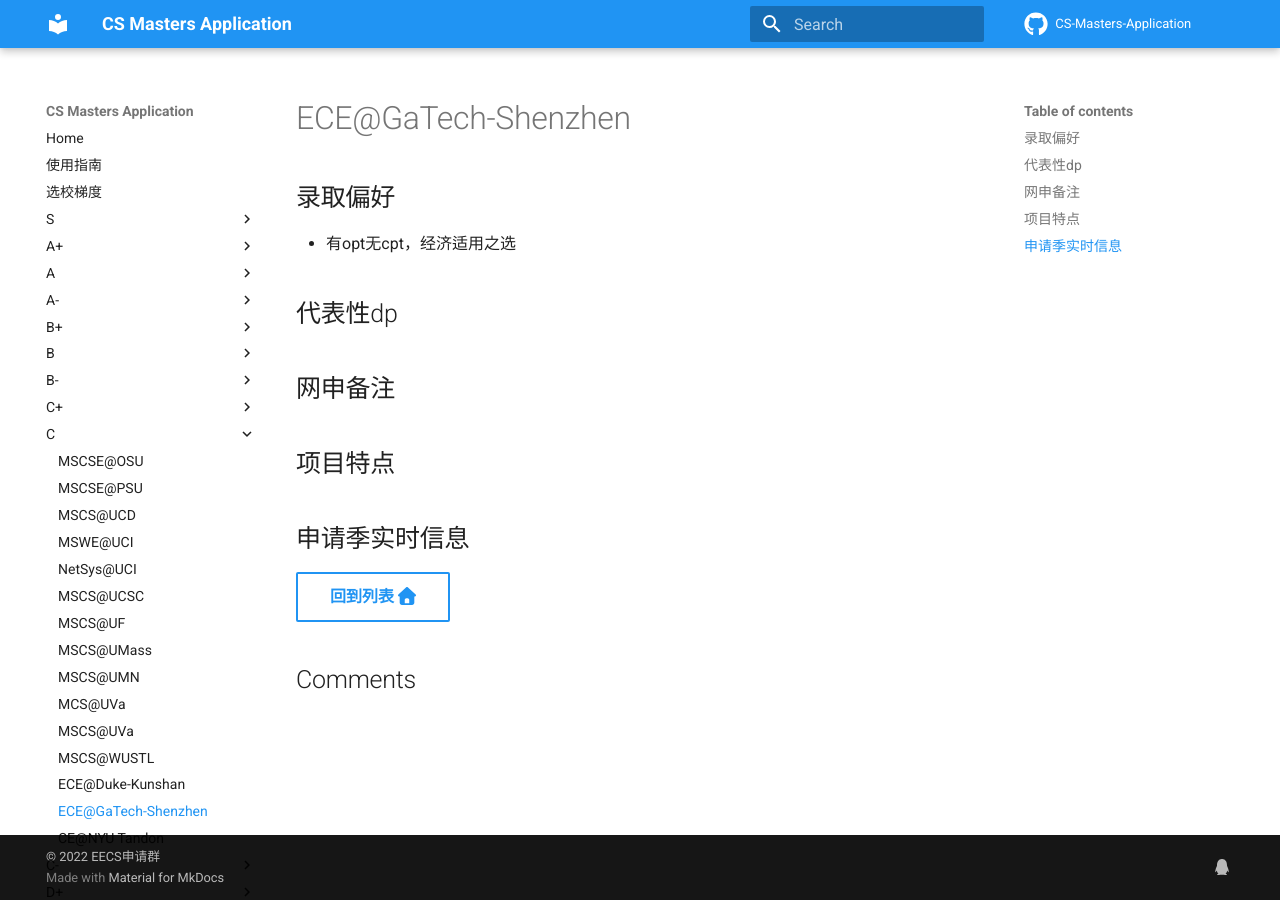
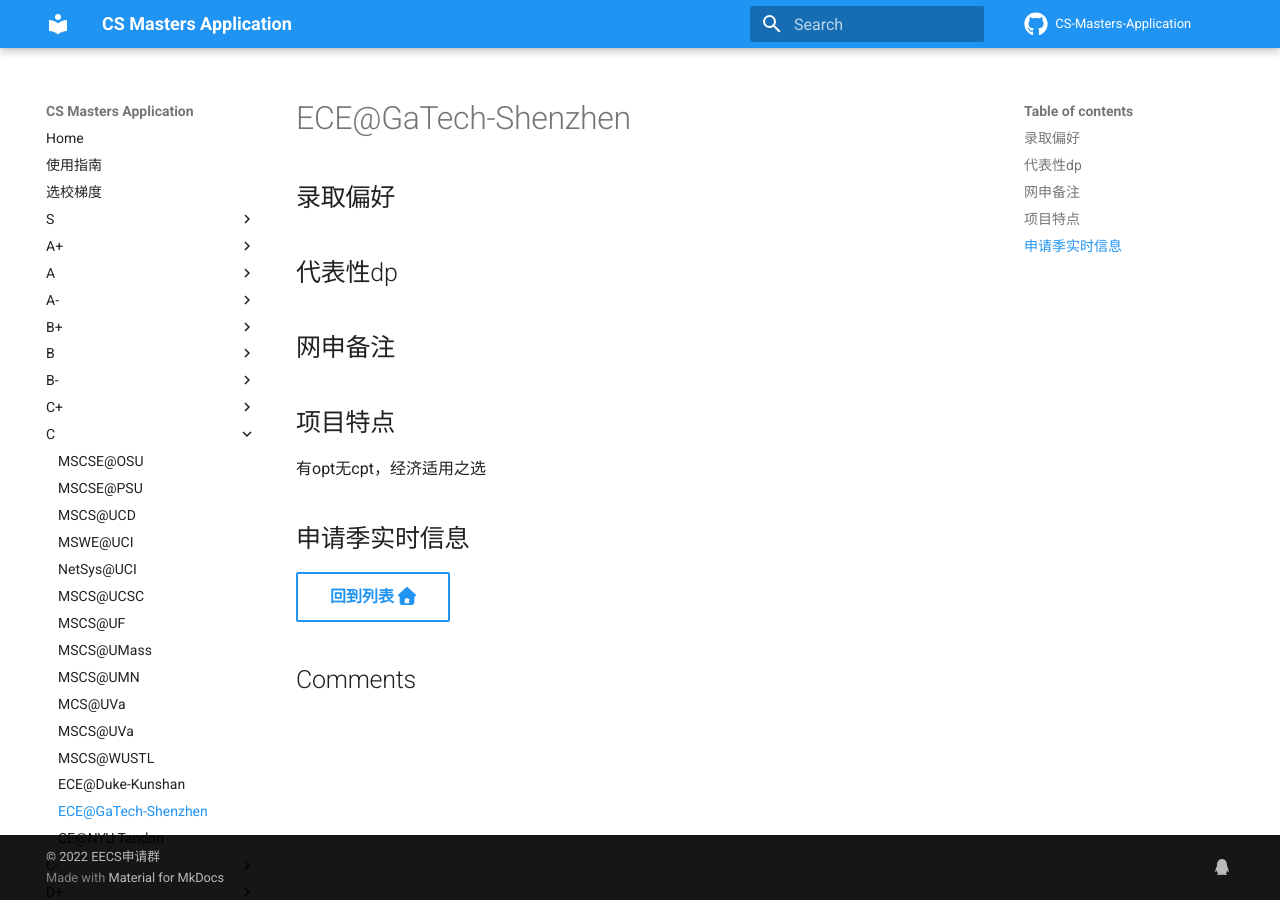
Before and after one commit to opencsapp/opencsapp.github.io, an MkDocs documentation site: the page built from docs/ECE@GaTech-Shenzhen.md, in a window 1280 px wide. Built offline with MkDocs 1.6.1 and Material for MkDocs 9.7.7, drawn with Linux system fonts in a browser that asks for light colours; comment, search, counter and statistics services are not loaded; part of the change alters nothing that is shown.

```diff
--- a/docs/ECE@GaTech-Shenzhen.md
+++ b/docs/ECE@GaTech-Shenzhen.md
@@ -1,6 +1,4 @@
 ## 录取偏好
-
-- 有opt无cpt，经济适用之选
 
 ## 代表性dp
 
@@ -8,6 +6,8 @@
 
 ## 项目特点
 
+有opt无cpt，经济适用之选
+
 ## 申请季实时信息
 
 [回到列表 :fontawesome-solid-house:](选校梯度.md){ .md-button }
```
